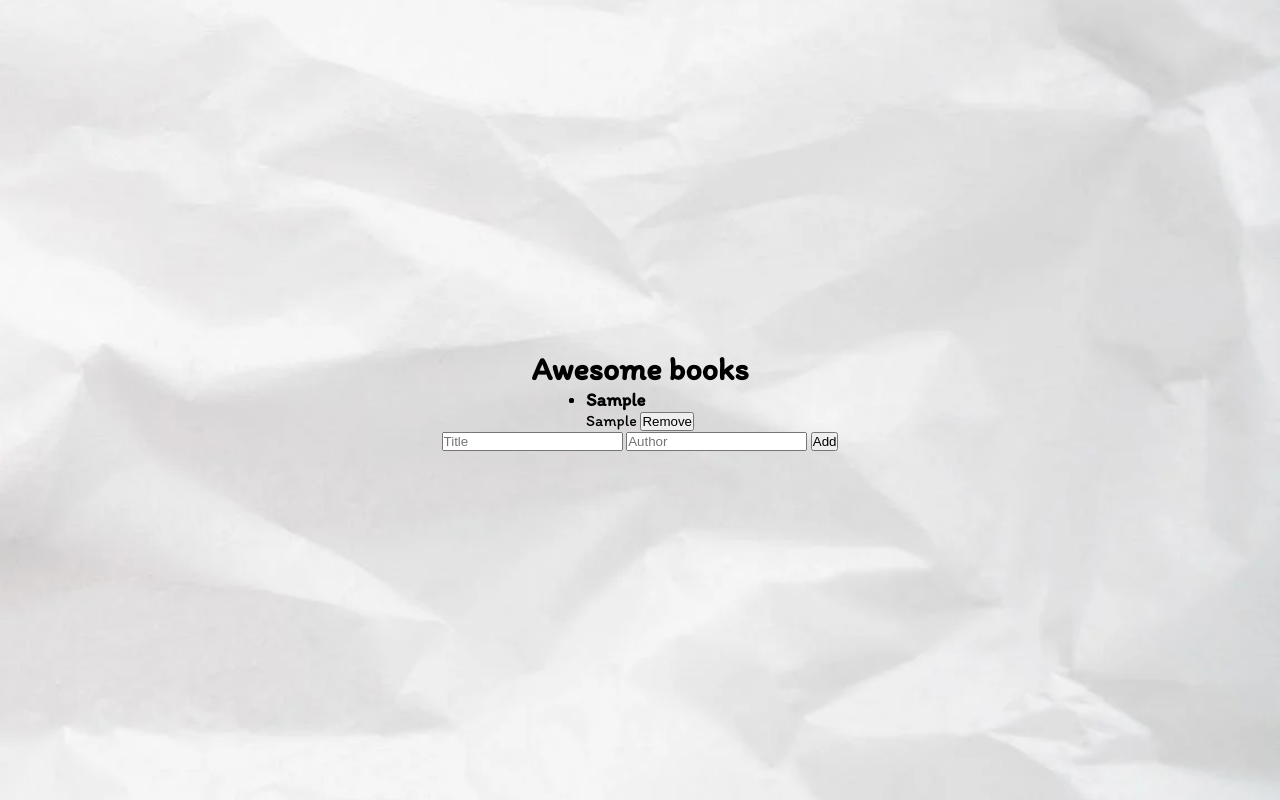
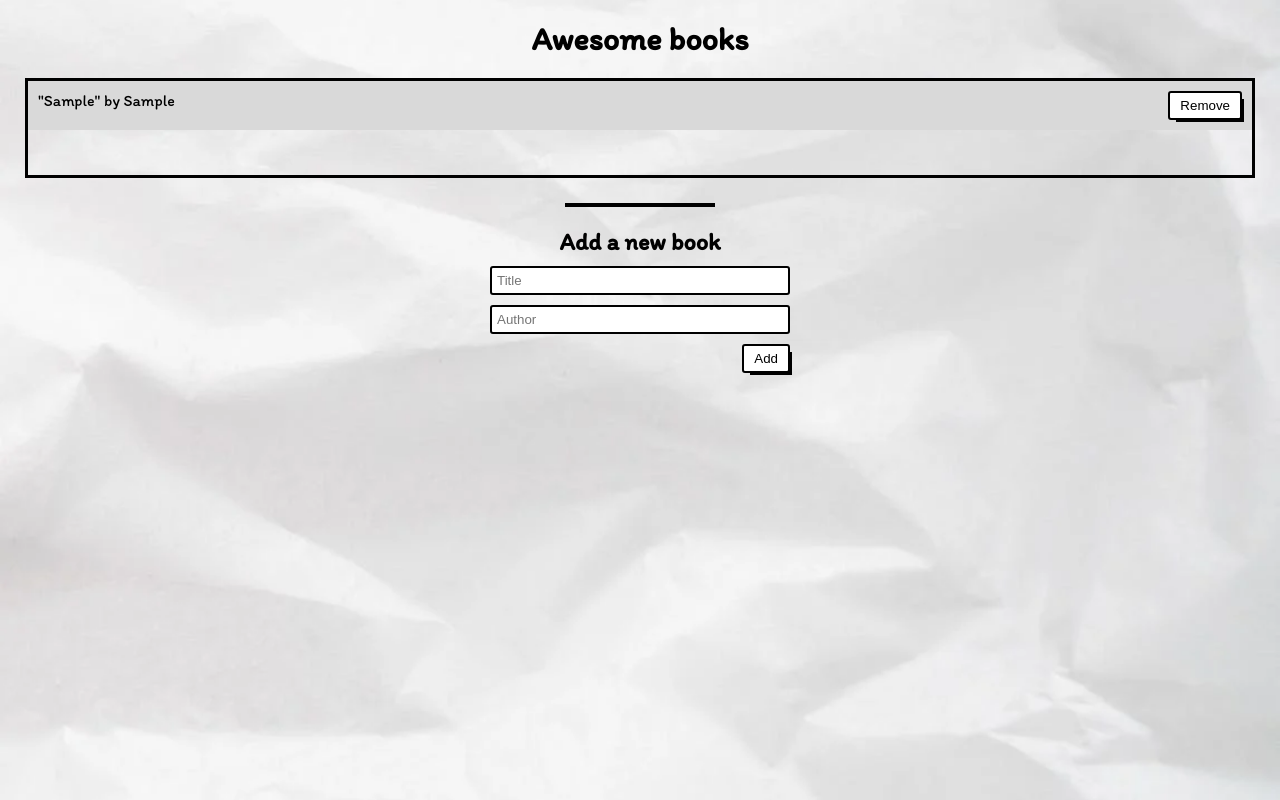
Before and after one commit to anthonymr/Awesome-books, a website with bundled scripts: page index.html in a window 1280 px wide. Both pictures are taken after typing "Sample", "Sample" into the empty fields and a click on the button "Add". Built offline with nearby package versions, Linux system fonts and the light colour scheme.

Commit message:
Add template design

```diff
--- a/css/style.css
+++ b/css/style.css
@@ -14,10 +14,70 @@ body {
   display: flex;
   flex-direction: column;
   align-items: center;
-  justify-content: center;
   background-image: url(../img/pexels-photo-10526919.webp);
   background-size: cover;
   background-position: center;
   background-repeat: no-repeat;
   font-family: 'Itim', cursive;
 }
+
+form {
+  display: flex;
+  flex-direction: column;
+  align-items: center;
+  gap: 10px;
+  padding: 15px;
+}
+
+input {
+  border: 2px solid black;
+  padding: 5px;
+  width: 300px;
+  border-radius: 3px;
+}
+
+button {
+  border: 2px solid black;
+  padding: 5px 10px;
+  border-radius: 3px;
+  background-color: white;
+  box-shadow: black 5px 5px 0px -3px;
+}
+
+form button {
+  align-self: flex-end;
+}
+
+h1 {
+  padding: 20px;
+}
+
+.separator {
+  width: 150px;
+  border: 2px solid black;
+  margin: 10px 0;
+}
+
+ul {
+  max-height: calc(100% - 288px);
+  width: calc(100% - 50px);
+  min-height: 100px;
+  list-style: none;
+  border: 3px solid black;
+  overflow-y: auto;
+}
+
+li {
+  display: flex;
+  justify-content: space-between;
+  width: 100%;
+  padding: 5px;
+}
+
+ul > li:nth-child(odd) {
+  background-color: rgb(217, 217, 217);
+}
+
+li span {
+  margin-right: 4px;
+}
--- a/index.html
+++ b/index.html
@@ -13,6 +13,8 @@
     <ul id="book-list">
     </ul>
     <form>
+        <div class="separator"></div>
+        <h2>Add a new book</h2>
         <input type="text" placeholder="Title" name="Title" id="input-title">
         <input type="text" placeholder="Author" name="Author" id="input-author">
         <button id="button-add">Add</button>
--- a/js/bookList.js
+++ b/js/bookList.js
@@ -40,8 +40,10 @@ export default class BookList {
       const newLi = document.createElement('li');
       newLi.innerHTML = `
             <li>
-              <h3>${book.title}</h3>
-              ${book.author}
+              <span>
+                "${book.title}"
+                <span>by ${book.author}</span>
+              </span>
               <button id="remove_btn_${index}">Remove</button>
             </li>
             `;
```
